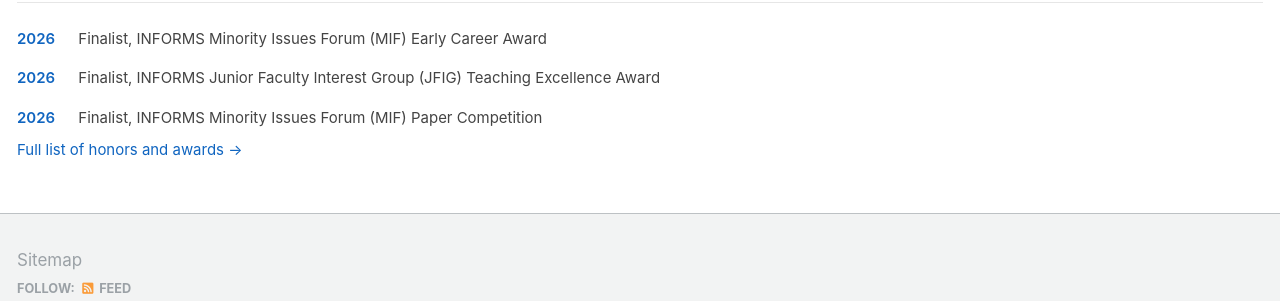
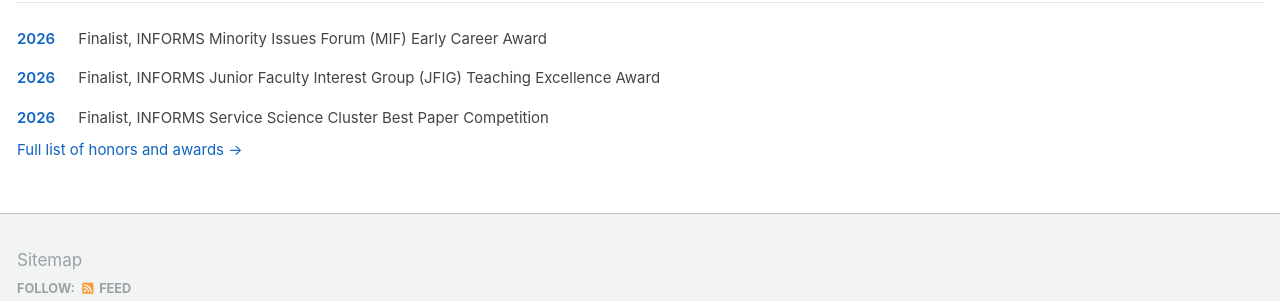
Before and after one commit to mzhalechian/mzhalechian.github.io, a Jekyll site: the page built from _pages/about.md, in a window 1280 px wide. Shown: the part 1469-1770 px from the top of the page. Built offline with Jekyll 4.4.1, drawn with Linux system fonts in a browser that asks for light colours.

Commit message:
Add 2026 INFORMS Service Science Cluster Best Paper finalist across site and CV
Co-Authored-By: Claude Fable 5 <noreply@anthropic.com>
Claude-Session: https://claude.ai/code/session_01RVgPTqUvJZQbwCXD6Ahyng

```diff
--- a/_pages/about.md
+++ b/_pages/about.md
@@ -159,7 +159,7 @@ INFORMS Minority Issues Forum (MIF), the INFORMS Decision Analysis Society
 <h3>Recent Recognition</h3><hr />
 <div class="rec2"><div class="yr">2026</div><div class="rb">Finalist, INFORMS Minority Issues Forum (MIF) Early Career Award</div></div>
 <div class="rec2"><div class="yr">2026</div><div class="rb">Finalist, INFORMS Junior Faculty Interest Group (JFIG) Teaching Excellence Award</div></div>
-<div class="rec2"><div class="yr">2026</div><div class="rb">Finalist, INFORMS Minority Issues Forum (MIF) Paper Competition</div></div>
+<div class="rec2"><div class="yr">2026</div><div class="rb">Finalist, INFORMS Service Science Cluster Best Paper Competition</div></div>
 <p class="more"><a href="/research/#honors-and-awards">Full list of honors and awards &rarr;</a></p>
 
 </div>
```
Also changed, not shown: _pages/awards.md (+2 -0 lines), _pages/research.md (+2 -0 lines), 1 other file.
